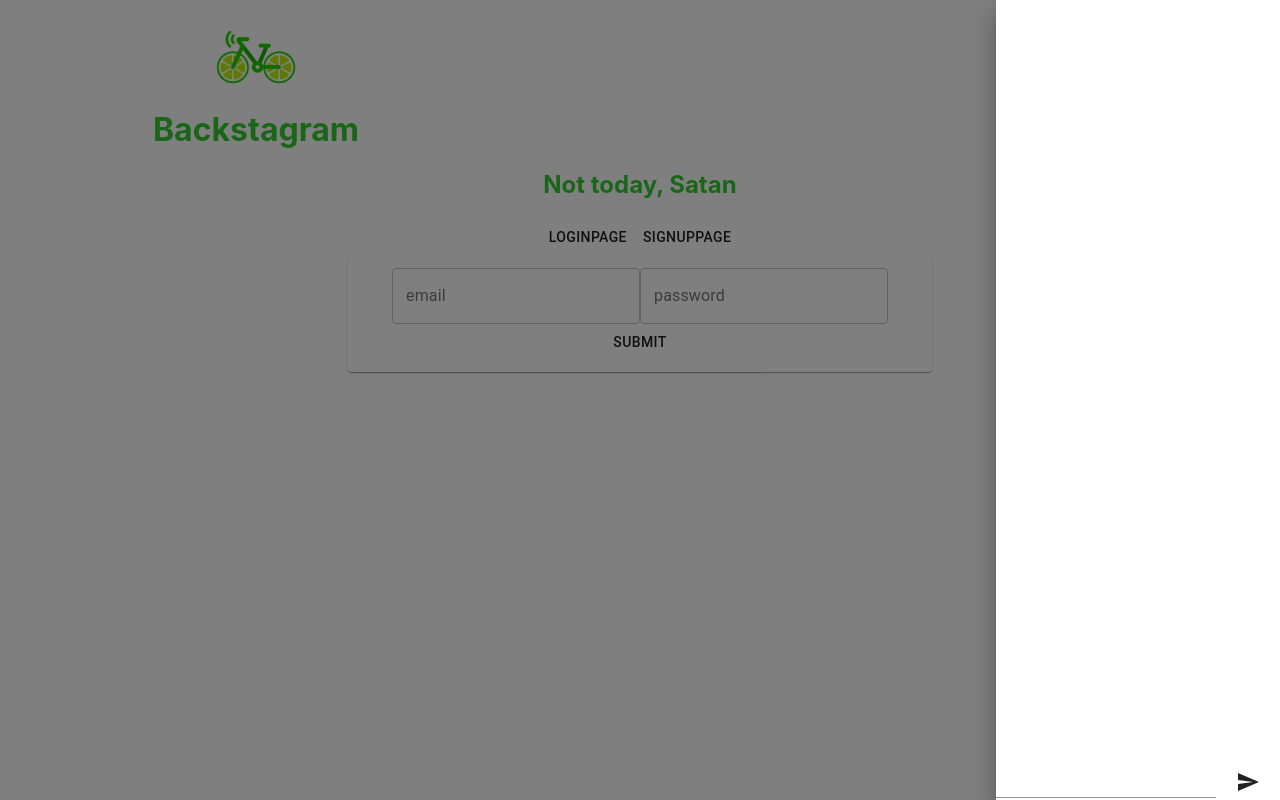
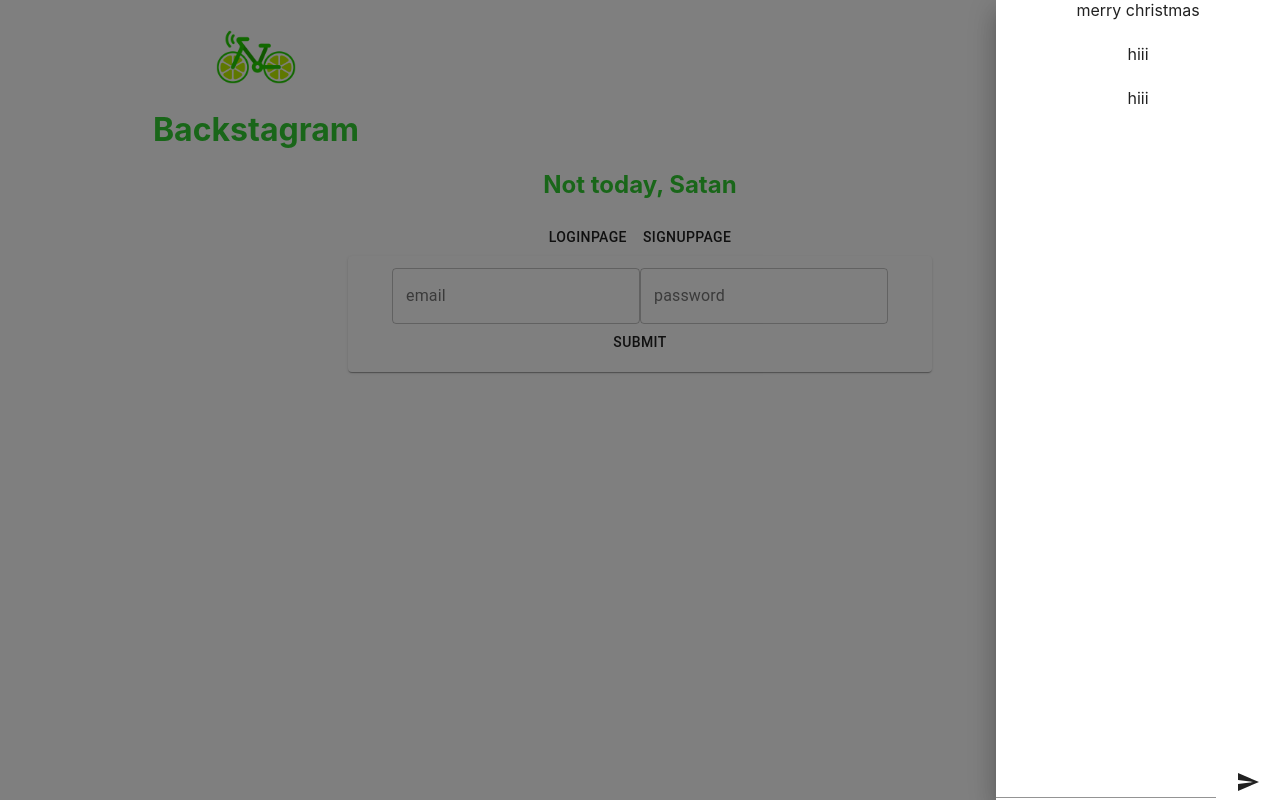
Before and after one commit to eliciaB/Backstagram, a React (Create React App) app: page / in a window 1280 px wide. Both pictures are taken after a click on the button 1198 px from the left and 726 px from the top of the page. Built offline with nearby package versions, Linux system fonts and the light colour scheme.

Commit message:
set up for chatMessages with test data

```diff
--- /dev/null
+++ b/src/components/ChatMessage.js
@@ -0,0 +1,9 @@
+import React from 'react'
+
+const ChatMessage = (props) => {
+  return (
+    <div>{props.chatMessage.messageText}</div>
+  )
+}
+
+export default ChatMessage
--- a/src/components/Chatroom.js
+++ b/src/components/Chatroom.js
@@ -1,11 +1,32 @@
-import React from 'react'
+import React, { useState } from 'react'
 import { Grid, Button, Drawer, TextField } from '@material-ui/core';
 import ChatBubbleOutlineRoundedIcon from '@material-ui/icons/ChatBubbleOutlineRounded';
 import SendIcon from '@material-ui/icons/Send';
+import ChatMessage from './ChatMessage';
 
 const Chatroom = () => {
 
     const [openDrawer, setOpenDrawer] = React.useState(false)
+    const [chatMessageList, setChatMessageList] = React.useState([
+        {
+            messageText: "merry christmas",
+            uuid: "f62e5899-2b6a-4c7c-af86-0d29975682fd",
+            senderUuid: "test4",
+            timestamp: "1655248477"
+        },
+        {
+            messageText: "hiii",
+            uuid: "0cf8506c-9e5a-4a5f-81c2-57792540284e",
+            senderUuid: "test4",
+            timestamp: "1655248568"
+        },
+        {
+            uuid: "b696f18b-0990-4416-88b2-19f62e8e6c02",
+            messageText: "hiii",
+            senderUuid: "test4",
+            timestamp: "1655248809"
+        }
+    ])
 
     const sendMessage = () => {
         fetch("https://id54gv4pxf.execute-api.us-east-2.amazonaws.com/v1/globalchatroom/messages", {
@@ -34,7 +55,21 @@ const Chatroom = () => {
                 open = {openDrawer}
                 onClose = {()=> setOpenDrawer(false)}
             >
-                <div className = "MessagesContainer"></div>
+                <div className = "MessagesContainer">
+                    <Grid container alignItems="center" direction="column"  justify="flex-start" spacing={3}>
+                        {
+                            chatMessageList.map(
+                                (chatMessage)=>{
+                                    return (
+                                        <Grid item>
+                                            <ChatMessage chatMessage={chatMessage}/>
+                                        </Grid>
+                                    )
+                                }
+                            )
+                        }
+                    </Grid>
+                </div>
                 <Grid container direction = "row" justify = "flex-end" alignItems = "center">
                     <TextField/>
                     <Button onClick={sendMessage}>
```
Also changed, not shown: src/components/ExampleMessage.json (added, +20 -0 lines).
